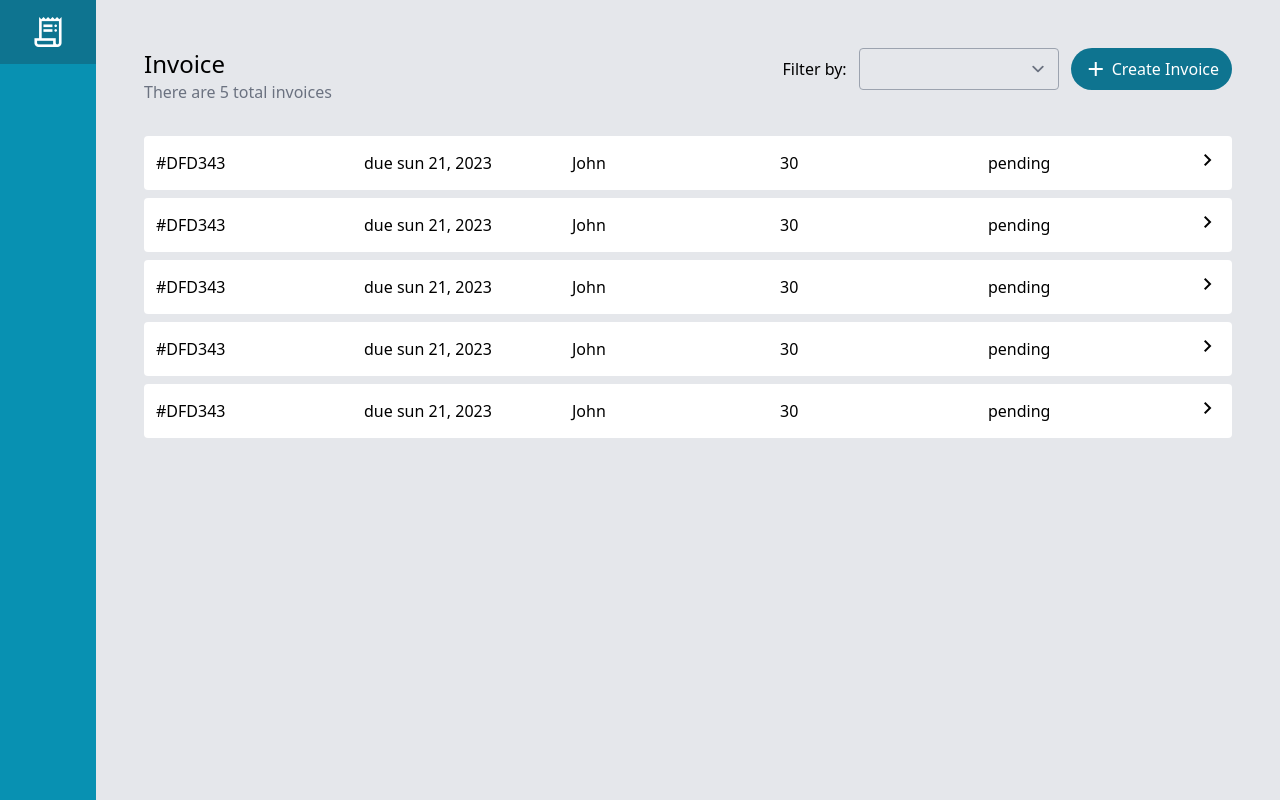
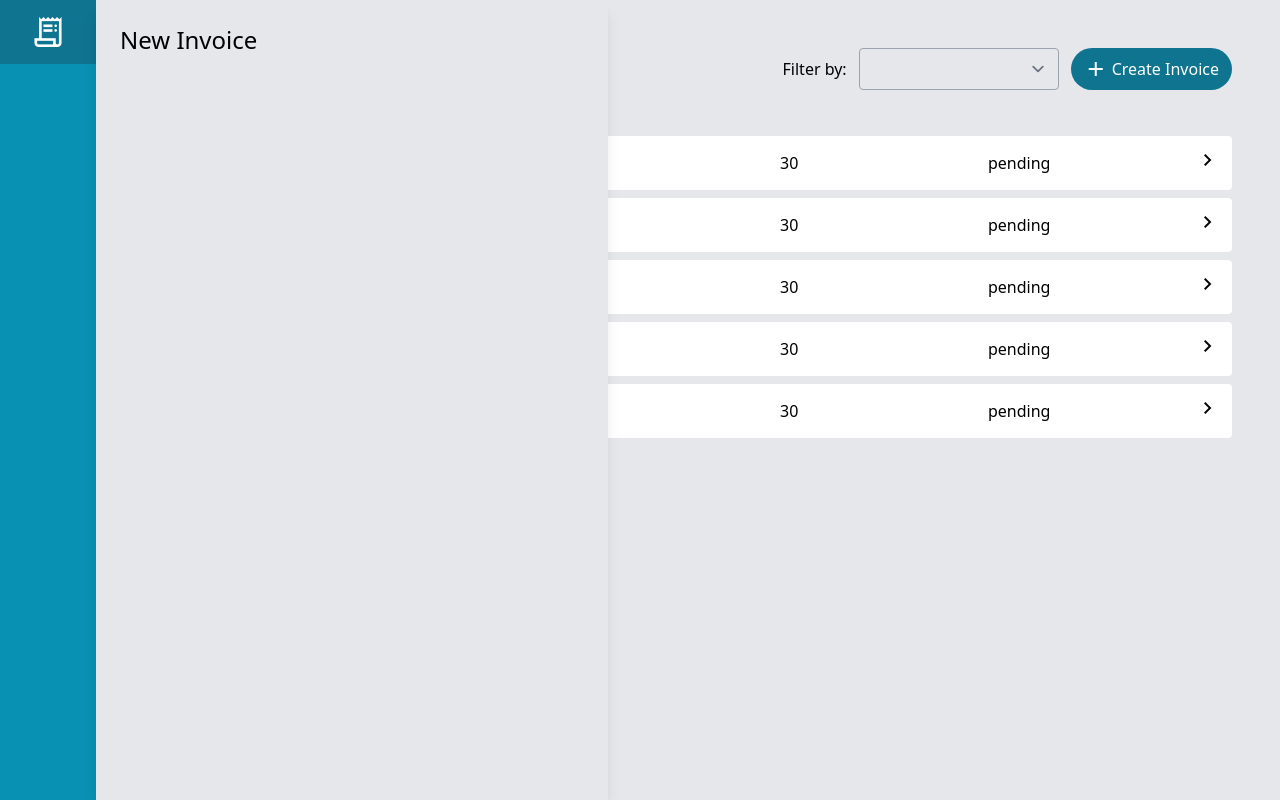
Before and after one commit to harun-r/vue-invoice, a Vue app: page / in a window 1280 px wide. Built offline with nearby package versions, Linux system fonts and the light colour scheme; a web font is replaced by a local one.

Commit message:
Invoice table

```diff
--- /dev/null
+++ b/src/components/invoice-modal/InvoiceModal.vue
@@ -0,0 +1,24 @@
+<script setup>
+defineProps({
+  modalTitle:{
+    type: String,
+  }
+})
+</script>
+
+<template>
+  <div class="invoice-modal absolute top-0 left-0 w-full max-w-lg shadow-lg p-6 bg-gray-200 h-full">
+    <div class="head">
+      <h3 class="text-2xl font-medium ">{{ modalTitle }}</h3>
+    </div>
+    <div class="form">
+      <form>
+
+      </form>
+    </div>
+  </div>
+</template>
+
+<style scoped lang="scss">
+
+</style>
--- a/src/components/layouts/MainLayout.vue
+++ b/src/components/layouts/MainLayout.vue
@@ -1,7 +1,7 @@
 <template>
   <div class="main-layout">
     <Sidebar/>
-    <div class="main-container">
+    <div class="main-container relative">
       <slot />
     </div>
   </div>
--- a/src/views/home/Home.vue
+++ b/src/views/home/Home.vue
@@ -25,6 +25,7 @@
       />
     </div>
   </div>
+  <invoice-modal :modal-title="'New Invoice'"/>
 </template>
 
 <script setup>
@@ -32,6 +33,7 @@ import BaseButton from "@/components/buttons/base-button/BaseButton.vue";
 import DropdownSelect from "@/components/forms/dropdwon-select/DropdownSelect.vue";
 import {ref} from "vue";
 import InvoiceTable from "@/components/invoice-table/InvoiceTable.vue";
+import InvoiceModal from "@/components/invoice-modal/InvoiceModal.vue";
 
 const filterValue = ref('')
 const filterList = ref([
```
